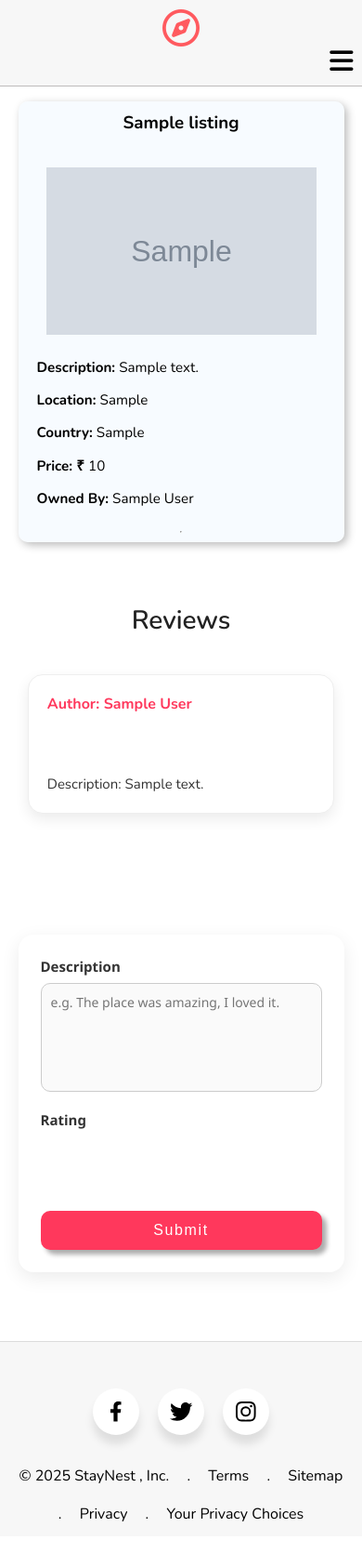
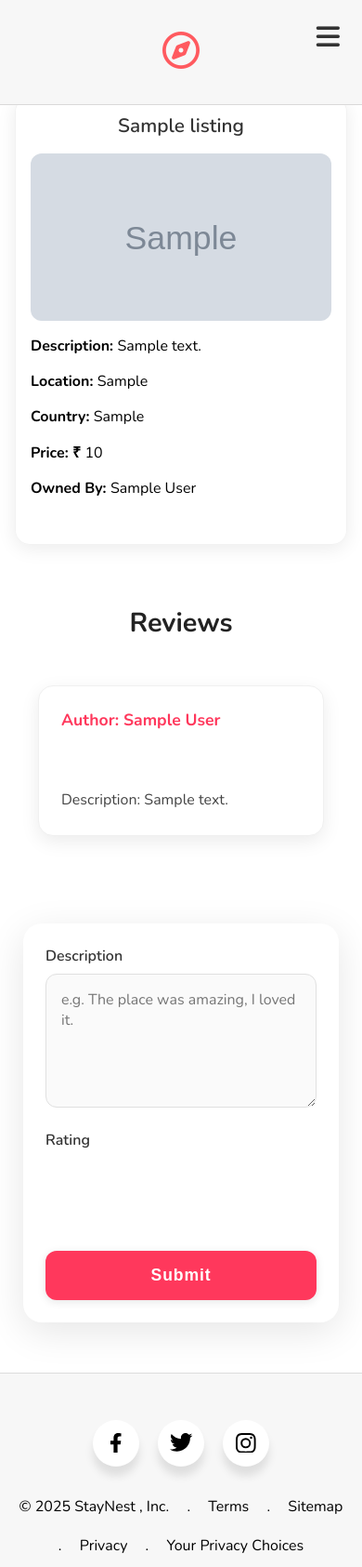
Before and after one commit to shahaa01/Airbnb, a Node server app: page /listing/show/600000000000000000000001 in a window 390 px wide. Shown: the whole page at 93% size. Before the commit the page ends 1636 px from the top, so only its background shows below. Run offline with Node 20, Linux system fonts and the light colour scheme; tables that the repository leaves empty hold one stand-in row (values such as "Sample post"); grey boxes marked "Sample" are stand-in pictures; some libraries are stand-ins or nearby versions.

Commit message:
Improved the overall stylings

```diff
--- a/public/styles/index.css
+++ b/public/styles/index.css
@@ -11,21 +11,25 @@
     font-family: 'Nunito', sans-serif;
     display: flex;
     flex-direction: column;
+    scroll-behavior: smooth;
 }
 
 header {
     width: 100%;
     height: fit-content;
-    padding: 0 2rem 0 2rem;
+    padding: 1rem 2rem;
     background-color: #F7F7F7;
     position: fixed;
     top: 0;
     z-index: 10;
     display: flex;
     flex-direction: row;
-    border-bottom: 0.1px solid rgba(99, 94, 94, 0.382);
+    border-bottom: 1px solid rgba(99, 94, 94, 0.2);
     justify-content: space-between;
     align-items: center;
+    backdrop-filter: blur(10px);
+    -webkit-backdrop-filter: blur(10px);
+    transition: all 0.3s ease;
 }
 
 .nav-links {
@@ -129,84 +164,85 @@
     align-items: center;
     margin: 1.5rem 0;
     flex: 1;
+    padding: 0 1rem;
 }
 
 main h1 {
-    margin-top: 5rem;
+    margin-top: 6rem;
     text-align: center;
+    font-size: 2.5rem;
+    font-weight: 700;
+    color: #333;
+    margin-bottom: 2rem;
 }
 
 .container {
     width: 100%;
-    display: flex;
-    flex-direction: row;
-    flex-wrap: wrap;
-    gap: 20px;
-    justify-content: space-evenly;
+    max-width: 1400px;
+    display: grid;
+    grid-template-columns: repeat(auto-fit, minmax(350px, 1fr));
+    gap: 2rem;
+    padding: 0 1rem;
+    justify-items: center;
 }
 
 a {
     all: unset;
 }
 
-.ind-container h3{
+.ind-container h3 {
     text-align: center;
+    font-size: 1.3rem;
+    font-weight: 600;
+    color: #333;
 }
 
 .ind-container {
-    width: 30%;
+    width: 100%;
+    max-width: 400px;
     display: flex;
-    max-width: 430px;
     flex-direction: column;
-    padding: 10px;
-    gap: 15px;
-    flex-wrap: wrap;
-    min-width: 400px;
-    margin: 5px;
-    box-shadow: 3px 3px 10px rgba(0, 0, 0, 0.273);
-    border-radius: 10px;
-    background-color: rgba(240, 248, 255, 0.504);
-    transition: all 250ms ease-in-out;
-    justify-content: center;
+    padding: 1.5rem;
+    gap: 1rem;
+    border-radius: 16px;
+    background-color: rgba(255, 255, 255, 0.9);
+    box-shadow: 0 4px 20px rgba(0, 0, 0, 0.08);
+    border: 1px solid rgba(0, 0, 0, 0.05);
+    transition: all 0.3s ease;
+    justify-content: flex-start;
     align-items: center;
 }
 
 .ind-container:hover {
     cursor: pointer;
+    transform: translateY(-5px);
+    box-shadow: 0 8px 30px rgba(0, 0, 0, 0.15);
 }
 
 .ind-container img {
     width: 100%;
-    height: 300px;
-    border-radius: 10px;
+    height: 250px;
+    border-radius: 12px;
+    object-fit: cover;
+    transition: all 0.3s ease;
 }
 
 .ind-container img:hover {
-    background-color: rgba(255, 255, 255, 0.85); /* Whitish overlay feel */
-    box-shadow: 0 4px 20px rgba(255, 255, 255, 0.4); /* soft white flash */
+    transform: scale(1.02);
 }
 
 .ind-container .content {
     width: 100%;
     display: flex;
     flex-direction: column;
-    flex-wrap: wrap;
-    gap: 15px;
-}
-
-@media screen and (max-width: 425px) {
-    .ind-container {
-        width: 95%;
-        padding: 10px;
-        margin: 5px 3px 5px 3px;
-    }
-    img, .content {
-      padding: 10px;
-    }
+    gap: 1rem;
 }
 
 hr {
-    color: rgba(128, 128, 128, 0.505);
+    border: none;
+    height: 1px;
+    background: linear-gradient(90deg, transparent, rgba(128, 128, 128, 0.3), transparent);
+    margin: 0.5rem 0;
 }
 
 .buttons, .add {
@@ -215,54 +251,58 @@
     gap: 1rem;
     justify-content: center;
     align-items: center;
+    flex-wrap: wrap;
 }
 
 .btns {
-    height: 30px;
-    padding: 0.5rem;
-    border-radius: 5px;
-    box-shadow: 5px 5px 5px rgba(0, 0, 0, 0.325);
-    letter-spacing: 0.1em;
+    height: auto;
+    padding: 0.8rem 1.5rem;
+    border-radius: 8px;
+    box-shadow: 0 2px 10px rgba(0, 0, 0, 0.1);
+    letter-spacing: 0.05em;
     display: flex;
-    flex-direction: column;
     justify-content: center;
     align-items: center;
-    background-color: aliceblue;
-    border: none;
-    transition: all 250ms ease-in-out;
+    background-color: #f8f9fa;
+    border: 1px solid #e9ecef;
+    transition: all 0.3s ease;
+    font-weight: 500;
+    font-size: 0.95rem;
 }
 
 .btns:hover {
     cursor: pointer;
     background-color: #FF385C;
     color: white;
+    transform: translateY(-2px);
+    box-shadow: 0 4px 15px rgba(255, 56, 92, 0.3);
 }
 
 .btns:active {
-    box-shadow:inset 5px 5px 5px rgba(0, 0, 0, 0.325);
+    transform: translateY(0);
+    box-shadow: 0 2px 8px rgba(255, 56, 92, 0.4);
 }
 
 .add {
-    height: fit-content;
-    padding: 0.5rem;
-    margin: 0.5rem 0;
+    padding: 1rem 0;
+    margin: 1rem 0;
 }
 
 .review-form {
     background-color: #fff;
-  max-width: 500px;
-  min-width: 30%;
+    max-width: 600px;
+    width: 90%;
     margin: 50px auto;
-  padding: 30px;
-  border-radius: 16px;
-  box-shadow: 0 6px 20px rgba(0, 0, 0, 0.08);
-  font-family: 'Segoe UI', Tahoma, Geneva, Verdana, sans-serif;
+    padding: 2.5rem;
+    border-radius: 20px;
+    box-shadow: 0 10px 40px rgba(0, 0, 0, 0.1);
+    font-family: 'Nunito', sans-serif;
 }
 
 .review-form form {
     display: flex;
     flex-direction: column;
-  gap: 20px;
+    gap: 1.5rem;
 }
 
 .review-form label {
@@ -271,168 +311,179 @@
 }
 
 .review-form p {
-  margin-bottom: 8px;
+    margin-bottom: 0.5rem;
     font-weight: 600;
     color: #333;
-  font-size: 15px;
+    font-size: 1rem;
 }
 
 .review-form textarea {
-  resize: none;
-  padding: 10px;
-  border-radius: 10px;
-  border: 1px solid #ccc;
-  font-size: 14px;
+    resize: vertical;
+    padding: 1rem;
+    border-radius: 12px;
+    border: 1px solid #e0e0e0;
+    font-size: 1rem;
     font-family: inherit;
     background-color: #fafafa;
-  transition: border 0.3s;
+    transition: all 0.3s ease;
+    min-height: 120px;
 }
 
 .review-form textarea:focus {
     border-color: #FF385C;
     outline: none;
+    box-shadow: 0 0 0 3px rgba(255, 56, 92, 0.1);
+    background-color: white;
 }
 
 .review-form input[type="range"] {
     width: 100%;
     accent-color: #FF385C;
+    height: 6px;
 }
 
 .review-form .buttons.btns {
     background-color: #FF385C;
     color: white;
-  padding: 12px;
+    padding: 1rem 2rem;
     border: none;
-  border-radius: 10px;
-  font-size: 16px;
+    border-radius: 12px;
+    font-size: 1.1rem;
     cursor: pointer;
-  transition: background-color 0.3s ease;
+    transition: all 0.3s ease;
+    font-weight: 600;
+    margin-top: 1rem;
 }
 
 .review-form .buttons.btns:hover {
     background-color: #e0274f;
+    transform: translateY(-2px);
+    box-shadow: 0 6px 20px rgba(255, 56, 92, 0.3);
 }
 
 .review-container {
-  width: 70%;
-  max-width: 800px;
+    width: 90%;
+    max-width: 1200px;
     margin: 40px auto;
-  padding: 0 20px;
-  height: fit-content;
-  display: flex;
-  flex-direction: row;
-  flex-wrap: wrap;
-  gap: 1.2rem;
-  justify-content: flex-start;
-  align-items: center;
+    padding: 0 1rem;
+    display: grid;
+    grid-template-columns: repeat(auto-fit, minmax(300px, 1fr));
+    gap: 1.5rem;
+    justify-items: stretch;
 }
 
 .review-container h2 {
-  font-size: 28px;
+    font-size: 2.2rem;
     color: #222;
-  margin-bottom: 20px;
-  font-weight: 600;
-  width: 100%;
+    margin-bottom: 2rem;
+    font-weight: 700;
+    grid-column: 1 / -1;
     text-align: center;
 }
 
 .review-card {
-  width: 30%;
-  min-width: fit-content;
     background-color: #fff;
     border-radius: 16px;
-  padding: 20px;
-  margin-bottom: 20px;
-  box-shadow: 0 6px 15px rgba(0, 0, 0, 0.08);
-  border: 1px solid #eee;
-  transition: transform 0.2s;
+    padding: 1.5rem;
+    box-shadow: 0 6px 20px rgba(0, 0, 0, 0.08);
+    border: 1px solid #f0f0f0;
+    transition: all 0.3s ease;
     display: flex;
     flex-direction: column;
-  gap: 0.8rem;
+    gap: 1rem;
 }
 
 .review-card:hover {
-  transform: translateY(-2px);
+    transform: translateY(-3px);
+    box-shadow: 0 10px 30px rgba(0, 0, 0, 0.12);
 }
 
 .review-card .author {
-  font-weight: bold;
+    font-weight: 700;
     color: #FF385C;
-  font-size: 16px;
-  margin-bottom: 8px;
+    font-size: 1.1rem;
 }
 
 .review-card .rating {
-  color: #555;
-  font-size: 15px;
-  margin-bottom: 6px;
+    color: #666;
+    font-size: 1rem;
+    font-weight: 500;
 }
 
 .review-card .description {
-  font-size: 15px;
-  color: #333;
-  line-height: 1.5;
+    font-size: 1rem;
+    color: #444;
+    line-height: 1.6;
 }
 
-/* Sign up here */
+/* Sign up section */
 .signup-container {
     width: 100%;
-  max-width: 400px;
-  max-height: fit-content;
-  padding: 2rem;
+    max-width: 450px;
+    padding: 2.5rem;
     background-color: white;
-  box-shadow: 0 0 10px rgba(0, 0, 0, 0.1);
-  border-radius: 12px;
+    box-shadow: 0 10px 40px rgba(0, 0, 0, 0.1);
+    border-radius: 20px;
+    margin: 2rem auto;
 }
 
 .signup-form h2 {
     text-align: center;
-  margin-bottom: 1.5rem;
+    margin-bottom: 2rem;
     color: #ff5a5f;
+    font-size: 2rem;
+    font-weight: 700;
 }
 
 .signup-form label {
     display: block;
-  margin-bottom: 0.2rem;
+    margin-bottom: 0.5rem;
     font-weight: 600;
-  color: #484848;
+    color: #333;
+    font-size: 1rem;
 }
 
 .signup-form input {
     width: 100%;
-  padding: 0.75rem;
-  margin-bottom: 1.2rem;
-  border: 1px solid #ddd;
-  border-radius: 8px;
+    padding: 1rem;
+    margin-bottom: 1.5rem;
+    border: 1px solid #e0e0e0;
+    border-radius: 12px;
     font-size: 1rem;
+    transition: all 0.3s ease;
+    background-color: #fafafa;
 }
 
 .signup-form input:focus {
     border-color: #ff5a5f;
     outline: none;
+    box-shadow: 0 0 0 3px rgba(255, 90, 95, 0.1);
+    background-color: white;
 }
 
 .signup-form button {
     width: 100%;
-  padding: 0.75rem;
+    padding: 1rem;
     background-color: #ff5a5f;
     color: white;
     font-weight: 600;
     border: none;
-  border-radius: 8px;
-  font-size: 1rem;
+    border-radius: 12px;
+    font-size: 1.1rem;
     cursor: pointer;
-  transition: background 0.3s ease;
+    transition: all 0.3s ease;
 }
 
 .signup-form button:hover {
     background-color: #e04e50;
+    transform: translateY(-2px);
+    box-shadow: 0 6px 20px rgba(255, 90, 95, 0.3);
 }
 
 .signin-link {
-  margin-top: 1rem;
+    margin-top: 1.5rem;
     text-align: center;
-  font-size: 0.95rem;
+    font-size: 1rem;
 }
 
 .signin-link a {
@@ -441,109 +492,75 @@
     font-weight: 600;
 }
 
-/* Auth section of the navbar */
-/* Auth section styling */
+/* Auth section */
 .auth {
     display: flex;
     align-items: center;
-  gap: 20px;
+    gap: 1.5rem;
 }
 
 .auth p {
     margin: 0;
-  font-size: large;
+    font-size: 1.1rem;
+    font-weight: 500;
+    color: #333;
 }
 
 .auth a {
     text-decoration: none;
     color: #555;
     font-weight: 500;
-  padding: 6px 12px;
+    padding: 0.7rem 1.2rem;
     border: 1px solid transparent;
-  border-radius: 6px;
-  transition: all 0.2s ease;
+    border-radius: 25px;
+    transition: all 0.3s ease;
 }
 
 .auth a:hover {
-  background-color: #f7f7f7;
-  border-color: #ccc;
-  color: #ff385c;
+    background-color: #FF385C;
+    color: white;
     cursor: pointer;
+    transform: translateY(-1px);
+    box-shadow: 0 4px 15px rgba(255, 56, 92, 0.3);
 }
 
-a:hover {
-  cursor: pointer;
-}
-
-@media screen and (max-width: 768px) {
-    .header-icon{
-        font-size: 2.5rem;
-    }
-
-    main h1 {
-        font-size: 1.5rem;
-        margin-top: 6rem;
-    }
-
-    .container {
-        flex-direction: column;
-        align-items: center;
-    }
-
-    .ind-container {
-        min-width: unset;
-        width: 90%;
-    }
-
-    .ind-container img {
-        height: 200px;
-    }
-
-    .content {
-        font-size: 0.95rem;
-    }
-
-    .btns {
-        font-size: 0.9rem;
-        padding: 0.4rem 0.6rem;
-        height: auto;
-    }
-
-    .add {
-        flex-direction: column;
-        align-items: stretch;
-    }
-
-    .review-container {
-        width: 95%;
-        flex-direction: column;
-        align-items: stretch;
-    }
-
-    .review-card {
-        width: 100%;
-    }
-
-    .review-form {
-        width: 90%;
-        padding: 1.5rem;
-    }
-}
-
-/* Hamburger button - hidden by default */
+/* Hamburger button */
 .hamburger {
     display: none;
     background: none;
     border: none;
     font-size: 1.8rem;
     cursor: pointer;
+    color: #333;
+    padding: 0.5rem;
+    border-radius: 8px;
+    transition: all 0.3s ease;
 }
 
-/* Mobile styles */
+.hamburger:hover {
+    background-color: rgba(255, 56, 92, 0.1);
+}
+
 @media screen and (max-width: 768px) {
+    header {
+        padding: 1rem;
+        flex-direction: column;
+        align-items: stretch;
+    }
+
     .hamburger {
         display: block;
-        margin-left: auto;
+        align-self: flex-end;
+        position: absolute;
+        top: 1rem;
+        right: 1rem;
+    }
+
+    .nav-links {
+        width: 100%;
+        flex-direction: column;
+        align-items: center;
+        gap: 0;
     }
 
     .links,
@@ -560,28 +578,143 @@
         display: flex;
     }
 
-    header {
-        flex-direction: column;
-        align-items: center;
-        padding: 0.6rem;
+    .header-icon {
+        font-size: 2.5rem;
+        margin: 1rem 0;
     }
 
-    .nav-links {
+    main {
+        padding: 0 1rem;
+    }
+
+    main h1 {
+        font-size: 2rem;
+        margin-top: 8rem;
+        margin-bottom: 2rem;
+    }
+
+    .container {
+        grid-template-columns: 1fr;
+        gap: 1.5rem;
+        padding: 0;
+    }
+
+    .ind-container {
+        max-width: none;
         width: 100%;
+        padding: 1.5rem;
+    }
+
+    .ind-container img {
+        height: 200px;
+    }
+
+    .buttons, .add {
         flex-direction: column;
-        justify-content: center;
-        align-items: center;
-        gap: 0;
+        gap: 0.8rem;
+    }
+
+    .btns {
+        width: 100%;
+        padding: 1rem;
+        font-size: 1rem;
+    }
+
+    .review-container {
+        grid-template-columns: 1fr;
+        width: 95%;
+    }
+
+    .review-container h2 {
+        font-size: 1.8rem;
+        margin-bottom: 1.5rem;
+    }
+
+    .review-form {
+        width: 95%;
+        padding: 2rem;
+        margin: 30px auto;
+    }
+
+    .review-form h2 {
+        font-size: 1.6rem;
+    }
+
+    .signup-container {
+        width: 95%;
+        padding: 2rem;
+        margin: 1rem auto;
+    }
+
+    .signup-form h2 {
+        font-size: 1.8rem;
+    }
+
+    .home-form {
+        flex-direction: column;
+        gap: 1rem;
+        width: 100%;
+        margin-top: 1rem;
+    }
+
+    .home-form .search-input {
+        min-width: unset;
+        width: 100%;
     }
 
     .auth {
+        gap: 1rem;
         width: 100%;
+        justify-content: center;
     }
 
-    .header-icon a {
-      display: flex;
-      flex-direction: column;
-      align-items: center;
-      justify-content: center;
+    .auth a {
+        padding: 0.8rem 1.5rem;
+        font-size: 1rem;
     }
 }
+
+/* Extra small screens */
+@media screen and (max-width: 480px) {
+    header {
+        padding: 0.8rem;
+    }
+
+    main h1 {
+        font-size: 1.6rem;
+        margin-top: 9rem;
+    }
+
+    .ind-container {
+        padding: 1rem;
+    }
+
+    .ind-container img {
+        height: 180px;
+    }
+
+    .review-form,
+    .signup-container {
+        padding: 1.5rem;
+    }
+
+    .btns {
+        padding: 0.8rem 1rem;
+        font-size: 0.9rem;
+    }
+}
+
+@media screen and (min-width: 1200px) {
+    .container {
+        grid-template-columns: repeat(3, 1fr);
+        max-width: 1400px;
+    }
+
+    main h1 {
+        font-size: 3rem;
+    }
+
+    .review-container {
+        grid-template-columns: repeat(3, 1fr);
+    }
+}
--- a/views/pages/index.ejs
+++ b/views/pages/index.ejs
@@ -1,7 +1,7 @@
 <% layout('layouts/boilerplate.ejs') %>
 <% block('title').append('<title>StayNest</title>') %>
-<% block('css').append('<link rel="stylesheet" href="/styles/index.css"') %>
-<% if(data && data.length > 0) { %>
+<% block('css').append('<link rel="stylesheet" href="/styles/index.css">') %>
+    <% if(data && data.length > 0) { %>
         <h1>All Listings</h1>
         <div class="container">
             <% for(list of data) {%>
@@ -38,4 +38,4 @@
             </a>
         </div>
         <% } %>
-        <% block('script').append('<script src="/js/deleteListingForm.js"></script>') %>
+<% block('script').append('<script src="/js/deleteListingForm.js"></script>') %>
```
Also changed, not shown: other parts of public/styles/index.css (+57 -25 lines), views/pages/prac.ejs (deleted, +0 -43 lines). Lines whose indentation alone changed are shown as unchanged.
